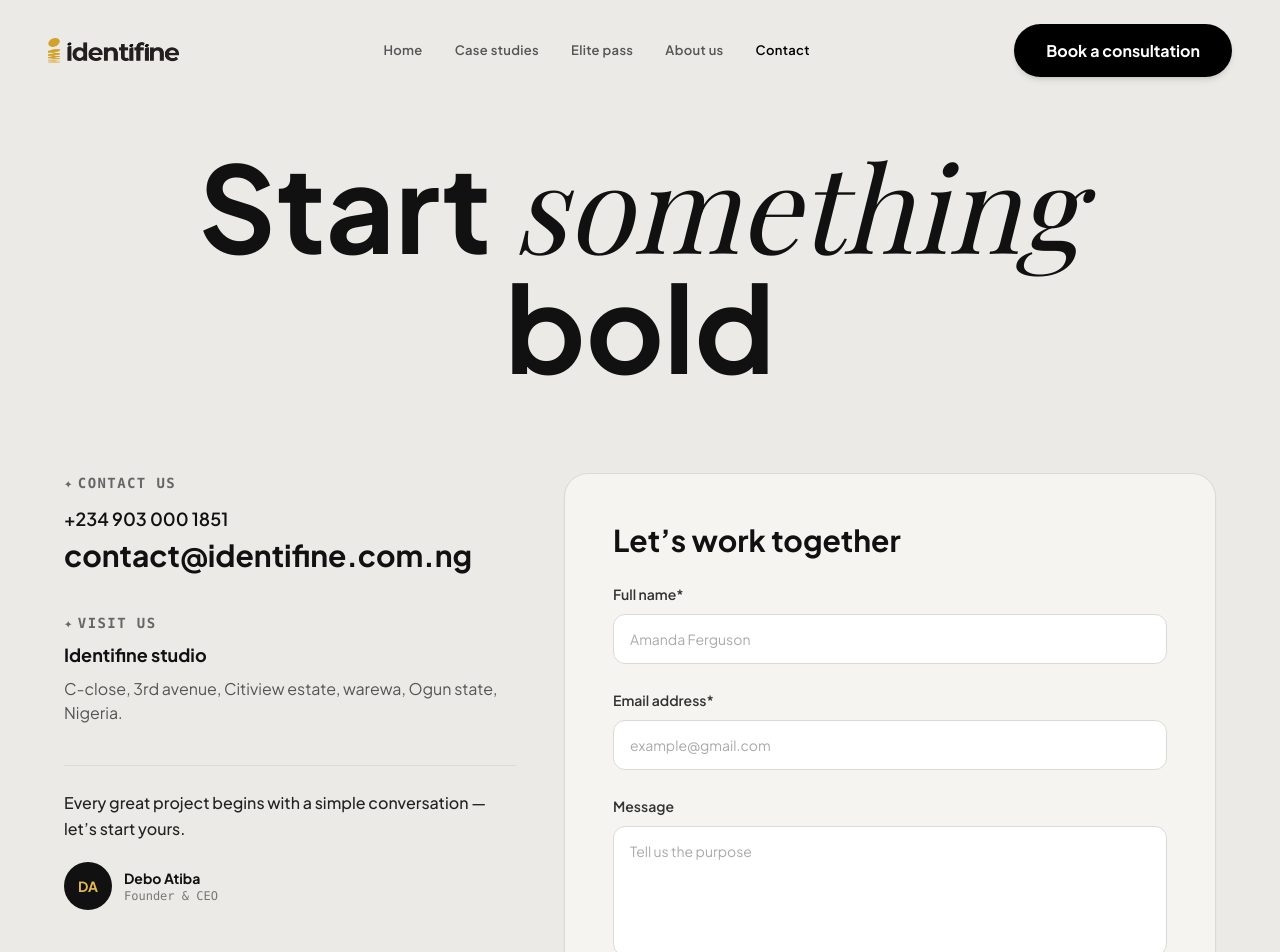
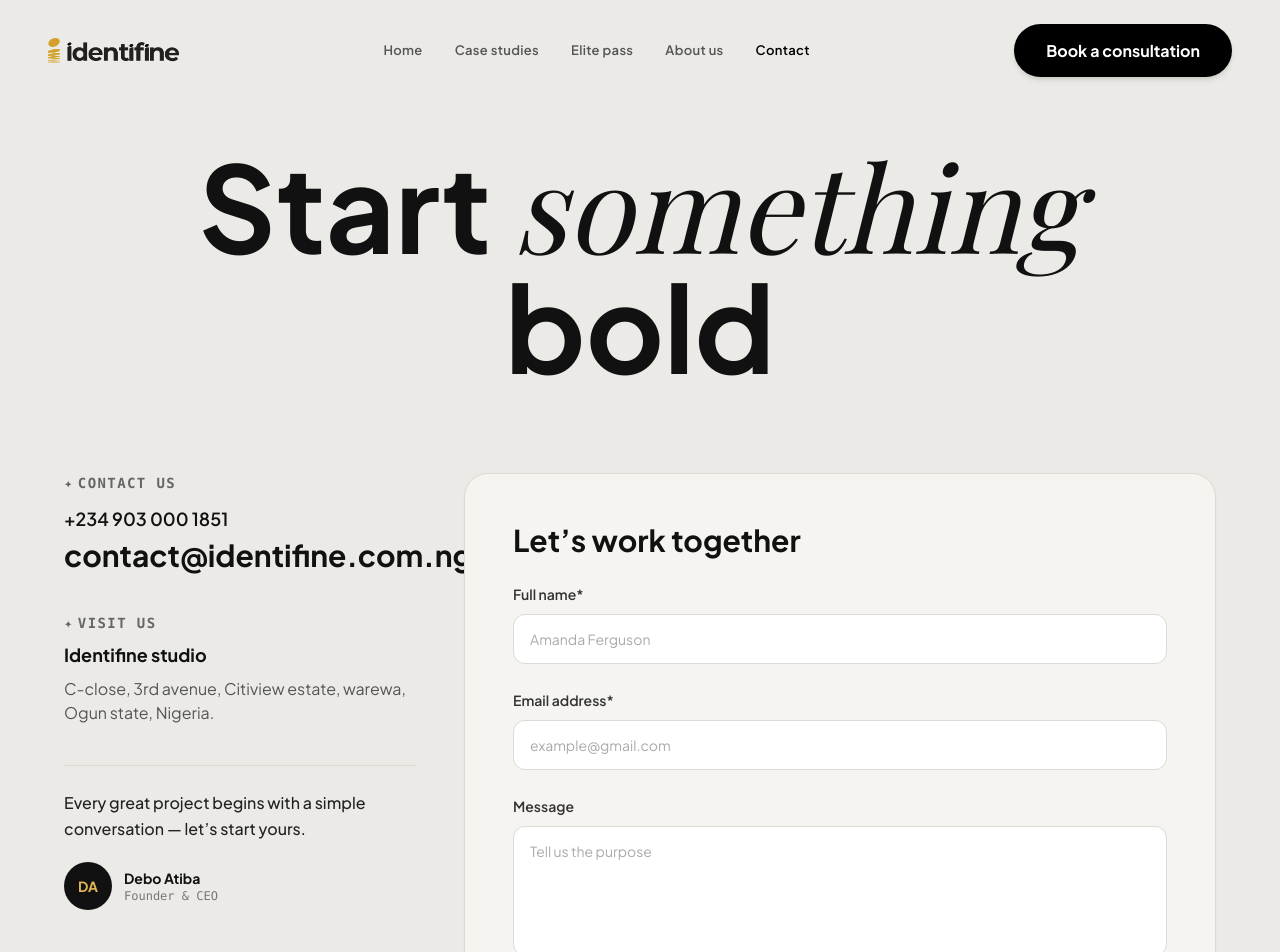
Before and after one commit to 0001-DEV/Identifine, a React (Vite) app: page /contact in a window 1280 px wide. Shown: the top 952 px of the page. Built offline with nearby package versions, Linux system fonts and the light colour scheme; the HTML template or start-up script is replaced by a standard one; a web font is replaced by a local one.

Commit message:
Adjust column layout on Contact Us page to widen the form container

```diff
--- a/src/pages/ContactPage.jsx
+++ b/src/pages/ContactPage.jsx
@@ -26,7 +26,7 @@ export default function ContactPage() {
         <div className="grid grid-cols-1 lg:grid-cols-12 gap-12 items-start">
 
           {/* Left Details */}
-          <div className="lg:col-span-5 space-y-10">
+          <div className="lg:col-span-4 space-y-10">
 
             {/* Contact us */}
             <div className="space-y-3">
@@ -72,7 +72,7 @@ export default function ContactPage() {
           </div>
 
           {/* Right Card Form (#F5F4F0 light container) */}
-          <div className="lg:col-span-7">
+          <div className="lg:col-span-8">
             <div className="bg-[#F5F4F0] p-8 sm:p-12 rounded-3xl border border-[#DCDAD4] shadow-sm space-y-6">
 
               <h2 className="text-3xl font-bold text-[#111111] font-sans">Let’s work together</h2>
```
